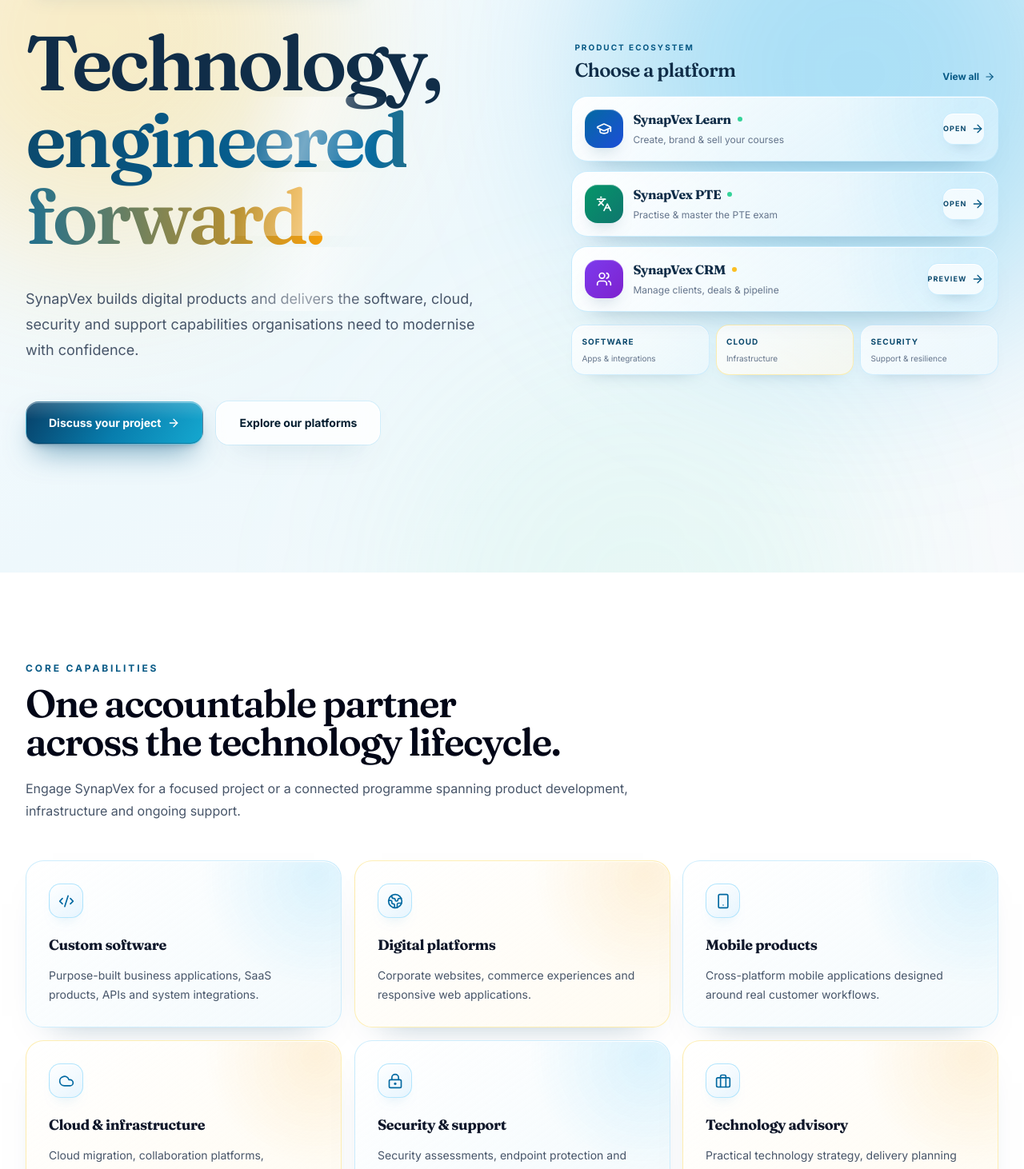
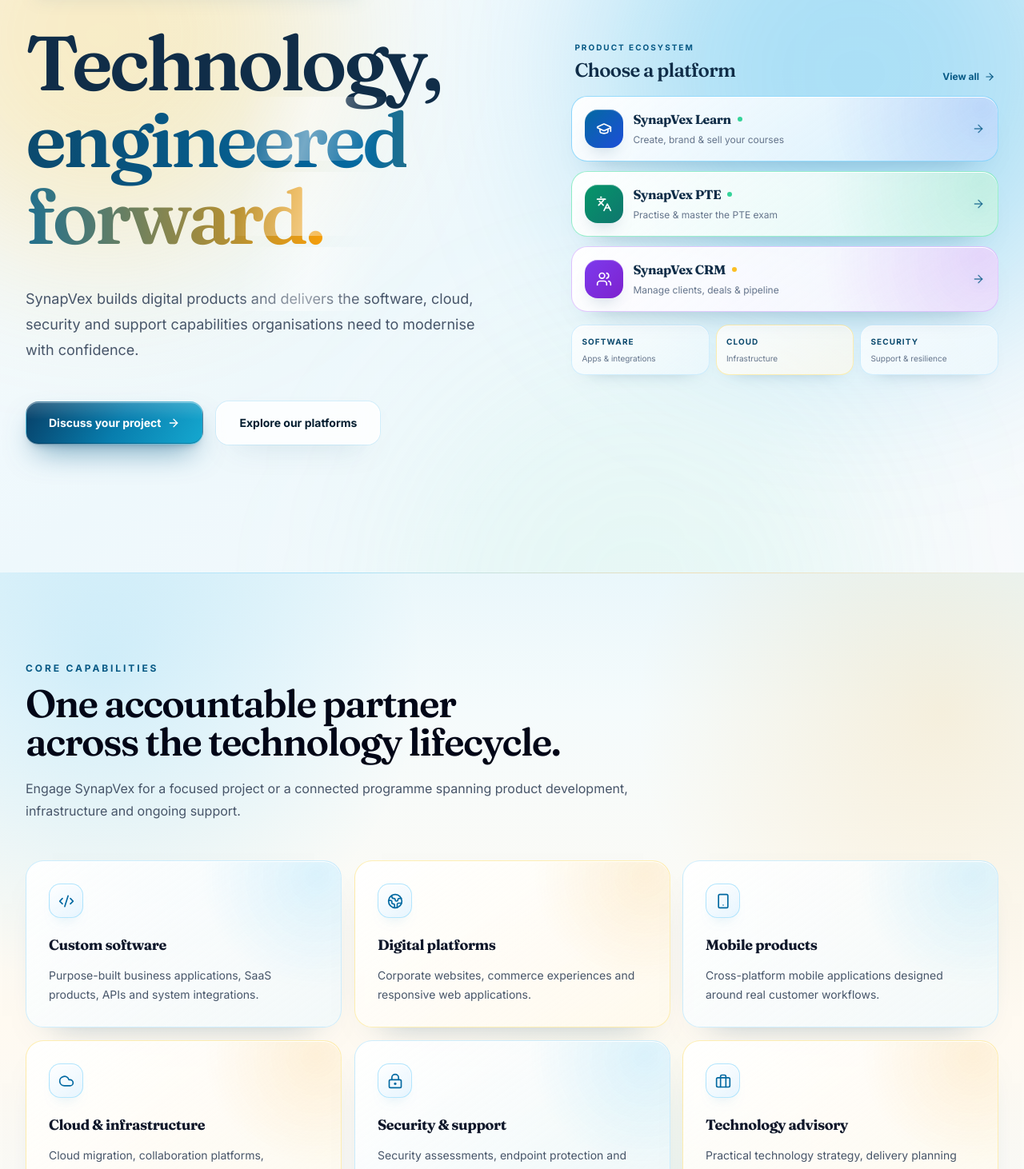
Before and after one commit to ArulananthamAnujan/Synapvex, a React (Vite) app: page / in a window 1280 px wide. Shown: the part 228-1690 px from the top of the page at 80% size. Built offline with nearby package versions, Linux system fonts and the light colour scheme; no server answers; the database is empty.

Commit message:
style: remove product action pills and enrich colour flow

```diff
--- a/src/index.css
+++ b/src/index.css
@@ -571,3 +571,35 @@
 @media (max-width:639px) {
   .split-product-card:hover,.top-capability-chip:hover { transform:none; }
 }
+
+
+/* Remove dashboard-like action pills and deepen the colour transition */
+.premium-capabilities-section {
+  background:
+    radial-gradient(circle at 10% 12%,rgba(14,165,233,.15),transparent 28%),
+    radial-gradient(circle at 92% 18%,rgba(245,158,11,.13),transparent 27%),
+    radial-gradient(circle at 58% 88%,rgba(16,185,129,.08),transparent 28%),
+    linear-gradient(180deg,#eaf7fb 0%,#f5fbfc 18%,#fffaf1 58%,#f4f9fb 100%);
+}
+.premium-capabilities-section::before {
+  content:'';
+  position:absolute;
+  inset:0 0 auto;
+  height:1px;
+  background:linear-gradient(90deg,transparent,rgba(56,189,248,.35),rgba(245,158,11,.28),transparent);
+}
+.grid.gap-3 > a:nth-child(1) .split-product-card {
+  background:radial-gradient(circle at 96% 15%,rgba(37,99,235,.18),transparent 38%),linear-gradient(145deg,rgba(255,255,255,.95),rgba(224,242,254,.8));
+  border-color:rgba(125,211,252,.8);
+}
+.grid.gap-3 > a:nth-child(2) .split-product-card {
+  background:radial-gradient(circle at 96% 15%,rgba(16,185,129,.17),transparent 38%),linear-gradient(145deg,rgba(255,255,255,.95),rgba(236,253,245,.78));
+  border-color:rgba(110,231,183,.68);
+}
+.grid.gap-3 > a:nth-child(3) .split-product-card {
+  background:radial-gradient(circle at 96% 15%,rgba(147,51,234,.16),transparent 38%),linear-gradient(145deg,rgba(255,255,255,.95),rgba(250,245,255,.82));
+  border-color:rgba(216,180,254,.7);
+}
+.split-product-card > svg:last-child {
+  filter:drop-shadow(0 4px 6px rgba(2,132,199,.18));
+}
--- a/src/pages/public/Home.tsx
+++ b/src/pages/public/Home.tsx
@@ -91,12 +91,7 @@ export default function Home() {
                         </div>
                         <p className="mt-1 line-clamp-2 text-xs leading-5 text-slate-500">{product.tagline}</p>
                       </div>
-                      <div className="split-product-action">
-                        <span className="hidden text-[9px] font-bold uppercase tracking-[.12em] text-sky-800 sm:block">
-                          {live ? 'Open' : 'Preview'}
-                        </span>
-                        <ArrowRight className="h-4 w-4 text-sky-700 transition-transform group-hover:translate-x-0.5" />
-                      </div>
+                      <ArrowRight className="h-4 w-4 shrink-0 text-sky-700/75 transition-all duration-200 group-hover:translate-x-1 group-hover:text-sky-800" />
                     </div>
                   );
 
@@ -128,7 +123,7 @@ export default function Home() {
           </div>
         </section>
 
-        <section className="bg-white py-20 sm:py-28">
+        <section className="premium-capabilities-section relative py-20 sm:py-28">
           <div className="mx-auto max-w-7xl px-4 sm:px-6 lg:px-8">
             <Reveal className="max-w-3xl">
               <p className="corporate-eyebrow">Core capabilities</p>
```
